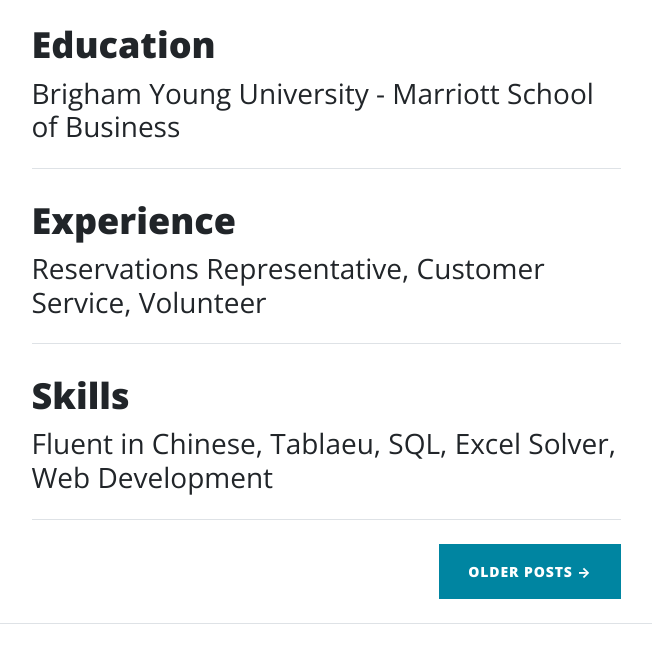
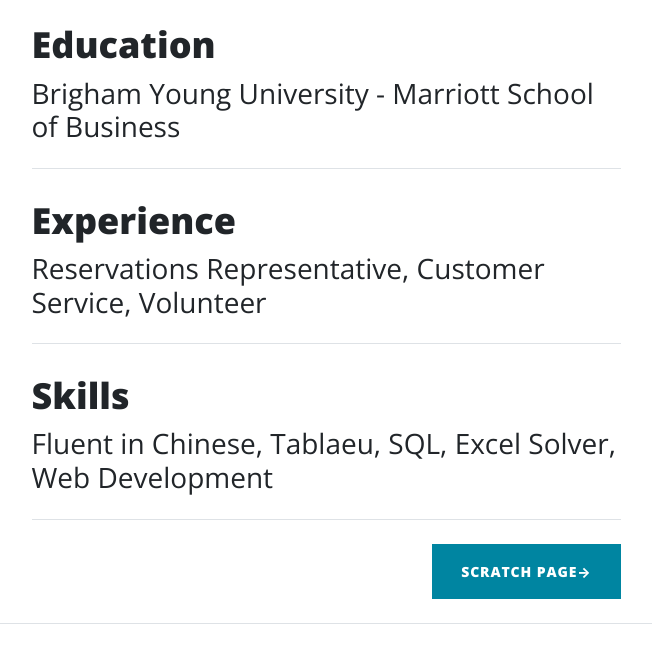
Before and after one commit to cbrookeycookie1/IS-201-website-project, a plain HTML site: page startbootstrap-clean-blog-gh-pages/index.html in a window 1280 px wide. Shown: the part 683-1343 px from the top of the page, without its empty margins (314-966 px from the left). Drawn offline with nearby package versions, Linux system fonts and the light colour scheme.

Commit message:
Add files via upload

```diff
--- a/startbootstrap-clean-blog-gh-pages/index.html
+++ b/startbootstrap-clean-blog-gh-pages/index.html
@@ -86,7 +86,7 @@
                     <hr class="my-4" />
                     <!-- Divider-->
                     <!-- Pager-->
-                    <div class="d-flex justify-content-end mb-4"><a class="btn btn-primary text-uppercase" href="olderpost.html">Older Posts →</a></div>
+                    <div class="d-flex justify-content-end mb-4"><a class="btn btn-primary text-uppercase" href="olderpost.html">Scratch page→</a></div>
                 </div>
             </div>
         </div>
```
